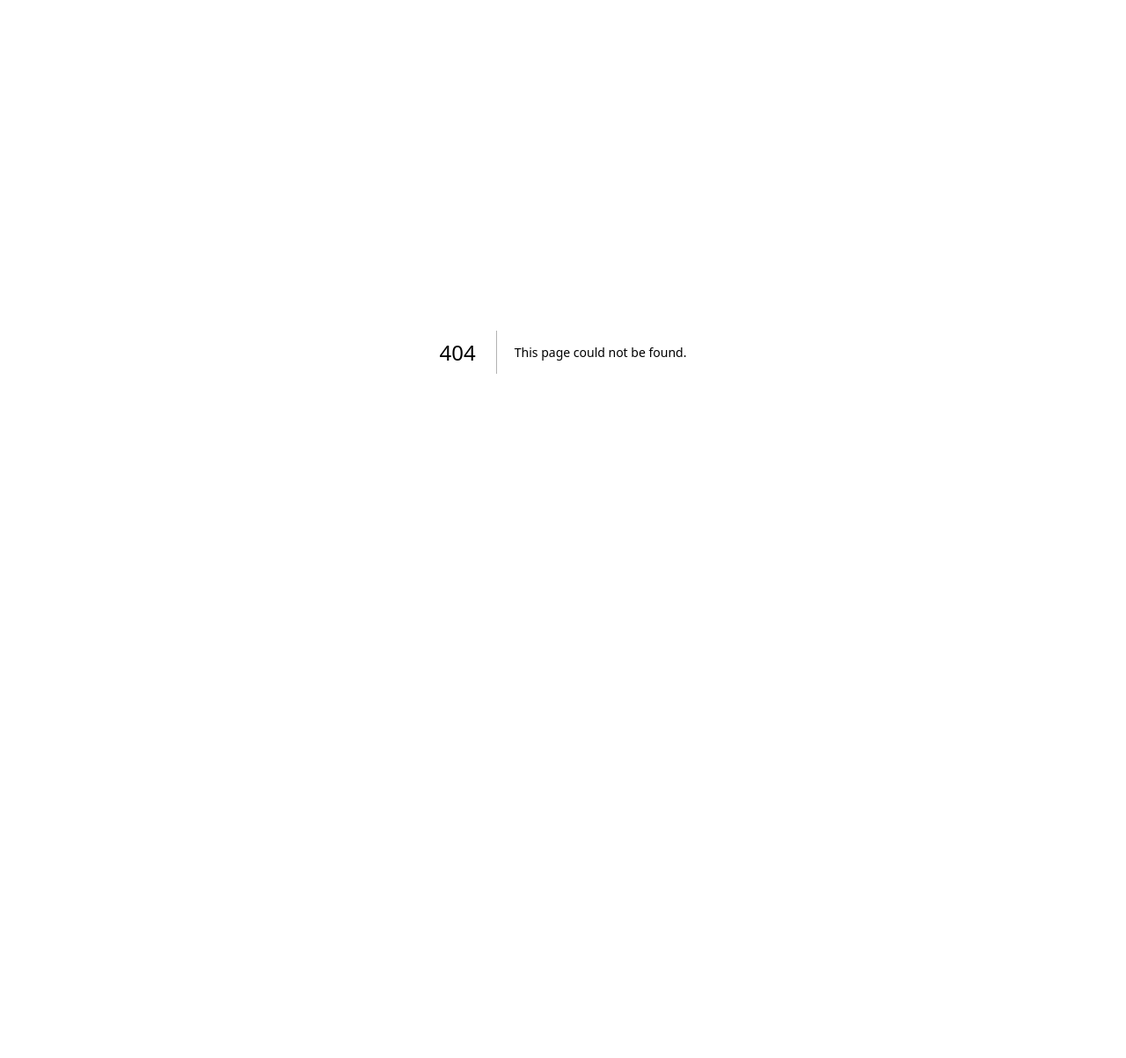
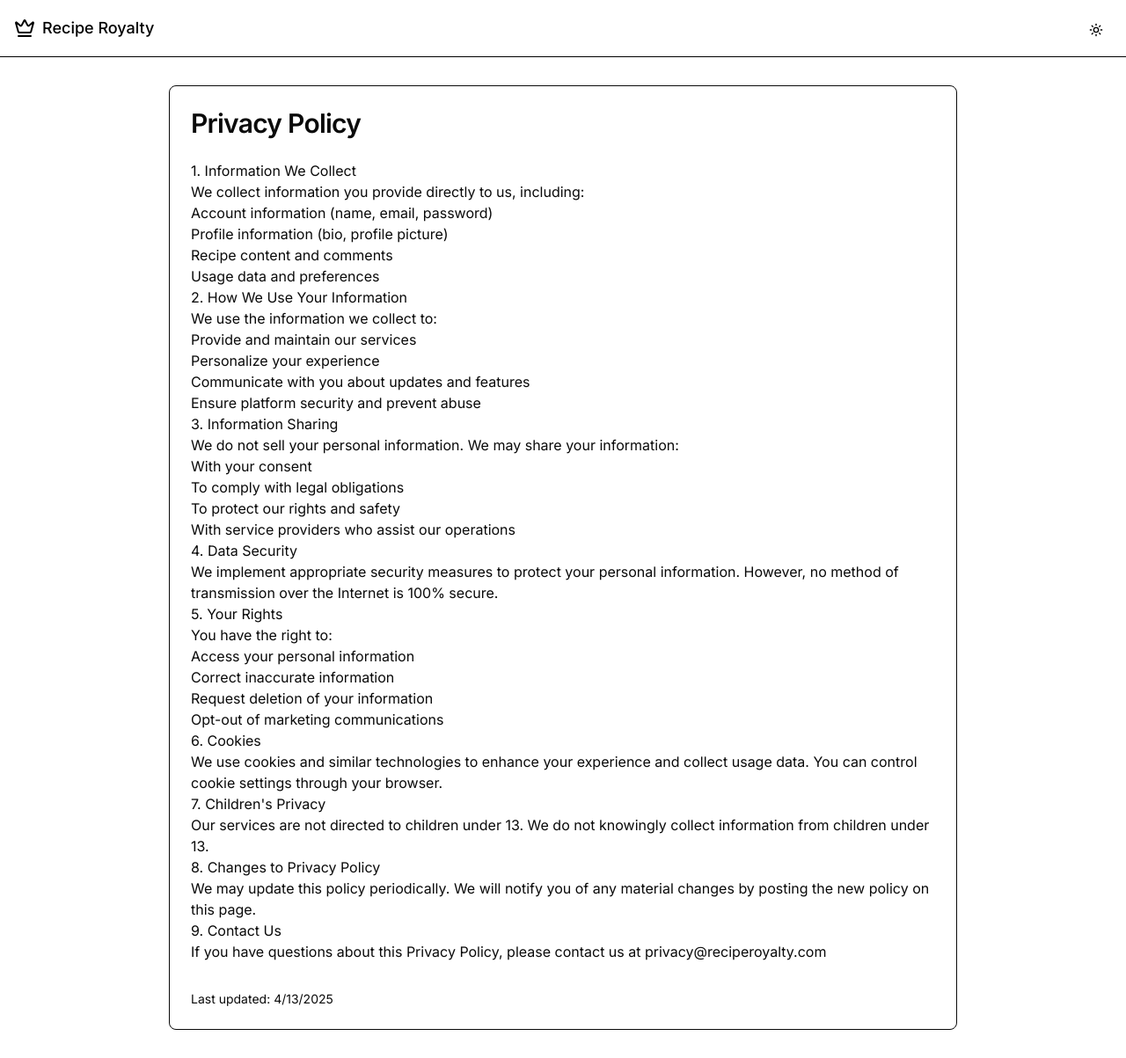
Before and after one commit to mandozza/reciperoyalty, a Next.js app: page /privacy in a window 1280 px wide. Before the commit this address had no page. Shown: the whole page at 88% size. Before the commit the page ends 800 px from the top, so only its background shows below. Built offline with nearby package versions, Linux system fonts and the light colour scheme.

Commit message:
Add Privacy and Terms pages: create PrivacyPage and TermsPage components with structured content, including theme switcher and navigation. Update metadata for SEO and ensure consistent layout with existing components.

```diff
--- a/src/app/auth/page.tsx
+++ b/src/app/auth/page.tsx
@@ -7,6 +7,7 @@ import Link from "next/link";
 import Image from "next/image";
 import { inter } from "@/lib/fonts";
 import { cn } from "@/lib/utils";
+import { ThemeSwitcher } from "@/components/ui/theme-switcher";
 
 export const metadata: Metadata = {
   title: "Sign In - Recipe Royalty",
@@ -16,6 +17,9 @@ export const metadata: Metadata = {
 export default function AuthPage() {
   return (
     <div className={cn("container relative min-h-screen flex-col items-center justify-center grid lg:max-w-none lg:grid-cols-2 lg:px-0", inter.className)}>
+      <div className="fixed top-4 right-4 z-50">
+        <ThemeSwitcher />
+      </div>
       <div className="relative hidden h-full flex-col bg-muted p-10 text-white lg:flex dark:border-r">
         <div className="absolute inset-0 bg-zinc-900">
           <div className="absolute inset-0 bg-gradient-to-t from-zinc-900 to-zinc-900/60" />
@@ -35,7 +39,7 @@ export default function AuthPage() {
           </blockquote>
         </div>
       </div>
-      <div className="p-4 lg:p-8">
+      <div className="p-4 lg:p-8 relative">
         <div className="mx-auto flex w-full flex-col justify-center sm:w-[350px]">
           <Card>
             <CardHeader className="space-y-1">
--- /dev/null
+++ b/src/app/privacy/page.tsx
@@ -0,0 +1,114 @@
+import { Metadata } from "next";
+import { Card, CardContent, CardHeader, CardTitle } from "@/components/ui/card";
+import { ThemeSwitcher } from "@/components/ui/theme-switcher";
+import Link from "next/link";
+import { Crown } from "lucide-react";
+
+export const metadata: Metadata = {
+  title: "Privacy Policy - Recipe Royalty",
+  description: "Privacy Policy for Recipe Royalty",
+};
+
+export default function PrivacyPage() {
+  return (
+    <div className="min-h-screen bg-background">
+      {/* Theme Switcher */}
+      <div className="fixed top-4 right-4 z-50">
+        <ThemeSwitcher />
+      </div>
+
+      {/* Header */}
+      <header className="border-b">
+        <div className="container flex h-16 items-center px-4">
+          <Link href="/" className="flex items-center gap-2 hover:opacity-80">
+            <Crown className="h-6 w-6 text-primary" />
+            <span className="text-lg font-medium">Recipe Royalty</span>
+          </Link>
+        </div>
+      </header>
+
+      {/* Main Content */}
+      <main className="container mx-auto px-4 py-8">
+        <Card className="mx-auto max-w-4xl">
+          <CardHeader>
+            <CardTitle className="text-3xl">Privacy Policy</CardTitle>
+          </CardHeader>
+          <CardContent className="prose dark:prose-invert max-w-none">
+            <h2>1. Information We Collect</h2>
+            <p>
+              We collect information you provide directly to us, including:
+            </p>
+            <ul>
+              <li>Account information (name, email, password)</li>
+              <li>Profile information (bio, profile picture)</li>
+              <li>Recipe content and comments</li>
+              <li>Usage data and preferences</li>
+            </ul>
+
+            <h2>2. How We Use Your Information</h2>
+            <p>
+              We use the information we collect to:
+            </p>
+            <ul>
+              <li>Provide and maintain our services</li>
+              <li>Personalize your experience</li>
+              <li>Communicate with you about updates and features</li>
+              <li>Ensure platform security and prevent abuse</li>
+            </ul>
+
+            <h2>3. Information Sharing</h2>
+            <p>
+              We do not sell your personal information. We may share your information:
+            </p>
+            <ul>
+              <li>With your consent</li>
+              <li>To comply with legal obligations</li>
+              <li>To protect our rights and safety</li>
+              <li>With service providers who assist our operations</li>
+            </ul>
+
+            <h2>4. Data Security</h2>
+            <p>
+              We implement appropriate security measures to protect your personal information. However, no method of transmission over the Internet is 100% secure.
+            </p>
+
+            <h2>5. Your Rights</h2>
+            <p>
+              You have the right to:
+            </p>
+            <ul>
+              <li>Access your personal information</li>
+              <li>Correct inaccurate information</li>
+              <li>Request deletion of your information</li>
+              <li>Opt-out of marketing communications</li>
+            </ul>
+
+            <h2>6. Cookies</h2>
+            <p>
+              We use cookies and similar technologies to enhance your experience and collect usage data. You can control cookie settings through your browser.
+            </p>
+
+            <h2>7. Children's Privacy</h2>
+            <p>
+              Our services are not directed to children under 13. We do not knowingly collect information from children under 13.
+            </p>
+
+            <h2>8. Changes to Privacy Policy</h2>
+            <p>
+              We may update this policy periodically. We will notify you of any material changes by posting the new policy on this page.
+            </p>
+
+            <h2>9. Contact Us</h2>
+            <p>
+              If you have questions about this Privacy Policy, please contact us at privacy@reciperoyalty.com
+            </p>
+
+            <div className="mt-8 text-sm text-muted-foreground">
+              Last updated: {new Date().toLocaleDateString()}
+            </div>
+          </CardContent>
+        </Card>
+      </main>
+    </div>
+  );
+}
--- /dev/null
+++ b/src/app/terms/page.tsx
@@ -0,0 +1,94 @@
+import { Metadata } from "next";
+import { Card, CardContent, CardHeader, CardTitle } from "@/components/ui/card";
+import { ThemeSwitcher } from "@/components/ui/theme-switcher";
+import Link from "next/link";
+import { Crown } from "lucide-react";
+
+export const metadata: Metadata = {
+  title: "Terms of Service - Recipe Royalty",
+  description: "Terms of Service for Recipe Royalty",
+};
+
+export default function TermsPage() {
+  return (
+    <div className="min-h-screen bg-background">
+      {/* Theme Switcher */}
+      <div className="fixed top-4 right-4 z-50">
+        <ThemeSwitcher />
+      </div>
+
+      {/* Header */}
+      <header className="border-b">
+        <div className="container flex h-16 items-center px-4">
+          <Link href="/" className="flex items-center gap-2 hover:opacity-80">
+            <Crown className="h-6 w-6 text-primary" />
+            <span className="text-lg font-medium">Recipe Royalty</span>
+          </Link>
+        </div>
+      </header>
+
+      {/* Main Content */}
+      <main className="container mx-auto px-4 py-8">
+        <Card className="mx-auto max-w-4xl">
+          <CardHeader>
+            <CardTitle className="text-3xl">Terms of Service</CardTitle>
+          </CardHeader>
+          <CardContent className="prose dark:prose-invert max-w-none">
+            <h2>1. Acceptance of Terms</h2>
+            <p>
+              By accessing and using Recipe Royalty, you accept and agree to be bound by the terms and provisions of this agreement.
+            </p>
+
+            <h2>2. User Account</h2>
+            <p>
+              To use certain features of the platform, you must register for an account. You agree to provide accurate information and keep it updated.
+            </p>
+
+            <h2>3. Content Guidelines</h2>
+            <p>
+              Users are responsible for the content they post. Content must be original or properly credited. Inappropriate or offensive content is not allowed.
+            </p>
+
+            <h2>4. Recipe Sharing</h2>
+            <p>
+              By sharing recipes on Recipe Royalty, you grant us a non-exclusive license to display and promote your content on our platform.
+            </p>
+
+            <h2>5. Privacy</h2>
+            <p>
+              Your privacy is important to us. Please review our{" "}
+              <Link href="/privacy" className="text-primary hover:underline">
+                Privacy Policy
+              </Link>{" "}
+              to understand how we collect and use your information.
+            </p>
+
+            <h2>6. Intellectual Property</h2>
+            <p>
+              All content and materials available on Recipe Royalty, unless user-generated, are the property of Recipe Royalty and are protected by copyright laws.
+            </p>
+
+            <h2>7. Termination</h2>
+            <p>
+              We reserve the right to terminate or suspend accounts that violate these terms or for any other reason at our discretion.
+            </p>
+
+            <h2>8. Changes to Terms</h2>
+            <p>
+              We may modify these terms at any time. Continued use of the platform after changes constitutes acceptance of the new terms.
+            </p>
+
+            <h2>9. Contact Us</h2>
+            <p>
+              If you have any questions about these Terms of Service, please contact us at support@reciperoyalty.com
+            </p>
+
+            <div className="mt-8 text-sm text-muted-foreground">
+              Last updated: {new Date().toLocaleDateString()}
+            </div>
+          </CardContent>
+        </Card>
+      </main>
+    </div>
+  );
+}
```
